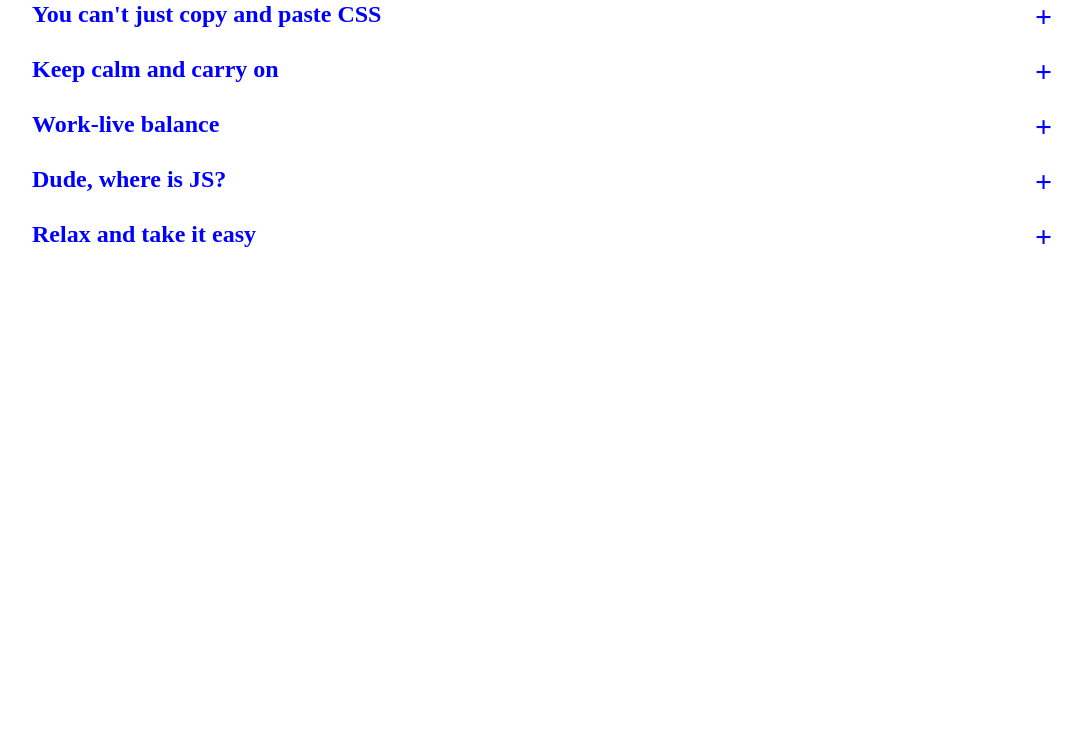
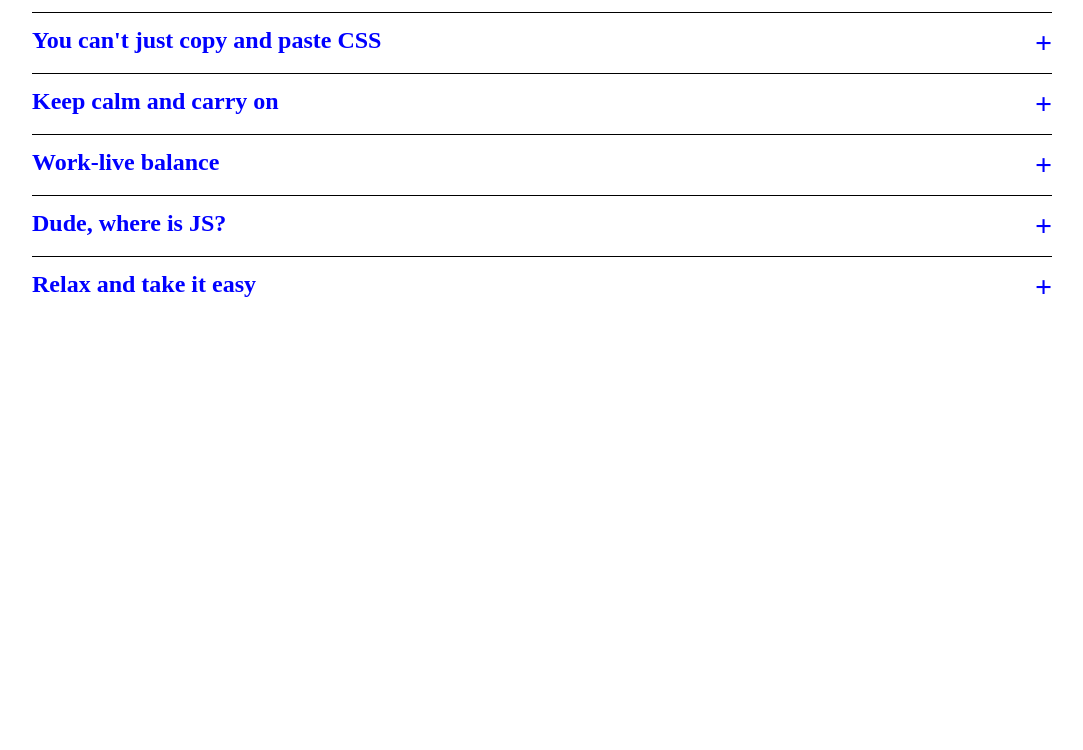
Before and after one commit to basilik1/cssBayan, a plain HTML site: page index.html in a window 1280 px wide. Shown: the part 80-830 px from the top of the page, without its empty margins (98-1181 px from the left). Drawn offline with Linux system fonts and the light colour scheme.

Commit message:
add border-top(16.03.2023 5:35pm

```diff
--- a/src/css/style.css
+++ b/src/css/style.css
@@ -23,13 +23,14 @@ h1, h2, h3, h4, h5, h6 {font-size: inherit;font-weight: 400;}
 }
 .cssBayan__title {
     font-size: 32px;
-    margin: 25px 0px;
+    margin: 30px 0px;
     font-weight: 700;
 }
 .cssBayan__item {
     font-size: 24px;
     cursor: pointer;
     width: 100%;
+    border-top: 1px solid black;
 }
 .cssBayan__hover {
     color:blue;
@@ -41,7 +42,7 @@ h1, h2, h3, h4, h5, h6 {font-size: inherit;font-weight: 400;}
 .cssBayan__item-title {
     justify-content: space-between;
     display: flex;
-    margin: 25px 0;
+    margin: 15px 0;
     font-weight: 600;
 }
 .cssBayan__item-title::after{
@@ -58,11 +59,11 @@ h1, h2, h3, h4, h5, h6 {font-size: inherit;font-weight: 400;}
 .memes img {
     max-width: 400px;
 }
-.cssBayan__item:hover   .memes  {
+.cssBayan__item:hover .memes  {
     display: block;
     text-align: center;
 }
-.cssBayan__item:focus-within   .memes  {
+.cssBayan__item:focus-within .memes  {
     display: block;
     text-align: center;
 }
```
Also changed, not shown: 1 other file.
